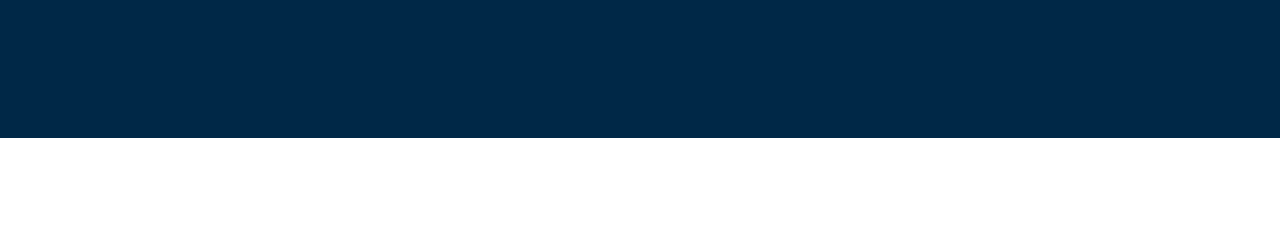
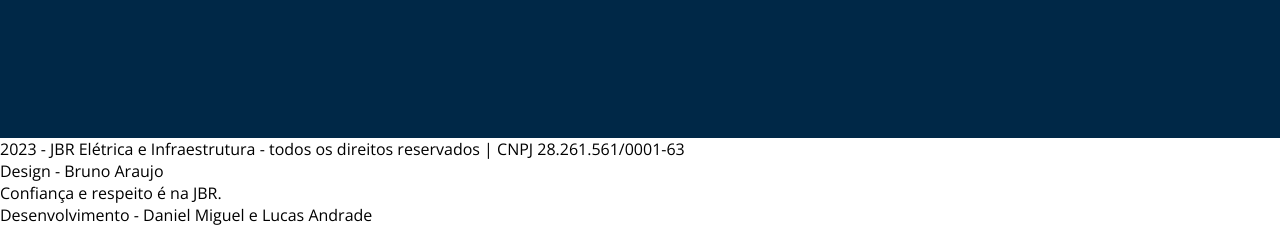
Before and after one commit to iamnotlukas/projeto-jbr-eletrica, a plain HTML site: page Index.html in a window 1280 px wide. Shown: the part 6816-7042 px from the top of the page. Before the commit the page ends 6954 px from the top, so only its background shows below. Drawn offline with nearby package versions, Linux system fonts and the light colour scheme.

Commit message:
add footer

```diff
--- a/Index.html
+++ b/Index.html
@@ -213,7 +213,7 @@
       +55 (13) 97424-8784</p>
   </section>
   <section class="orcamento"> <!-- 9° Seção - Orçamento-->
-    <h2>Precisa de algum <span>serviço de elétrica?</span> </h2>
+    <h2>Precisa de algum<span> serviço de elétrica?</span></h2>
     <p>Entra em contato conosco e faça um orçamento.</p>
     <button>
       <a href="https://api.whatsapp.com/send/?phone=5513974248784" target="_self"></a>Faça um orçamento
@@ -230,6 +230,16 @@
       </a>
     </div>
   </section>
+  <footer class="footer"> <!--Final da página -->
+    <div id="p1-linha">
+      <p>2023 - JBR Elétrica e Infraestrutura - todos os direitos reservados | CNPJ 28.261.561/0001-63</p>
+      <p>Design - <span>Bruno Araujo</span></p>
+    </div>
+    <div id="p2-linha">
+      <p>Confiança e respeito é na JBR.</p>
+      <p>Desenvolvimento - <span>Daniel Miguel e Lucas Andrade</span></p>
+    </div>
+  </footer>
 </body>
 
 </html>
```
